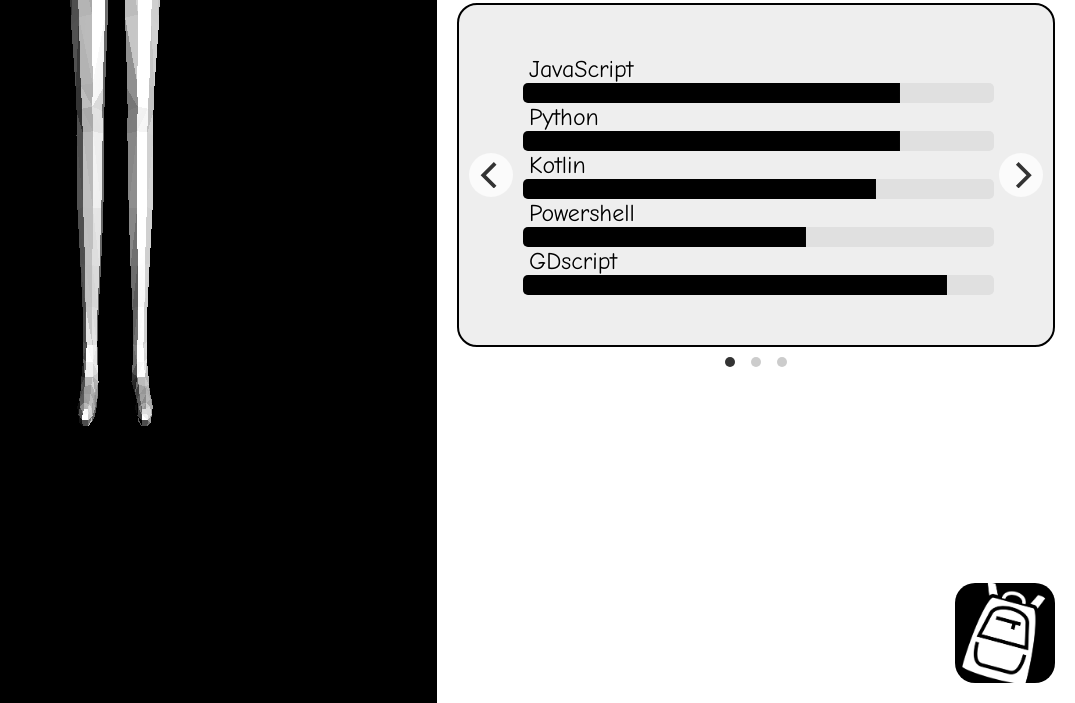
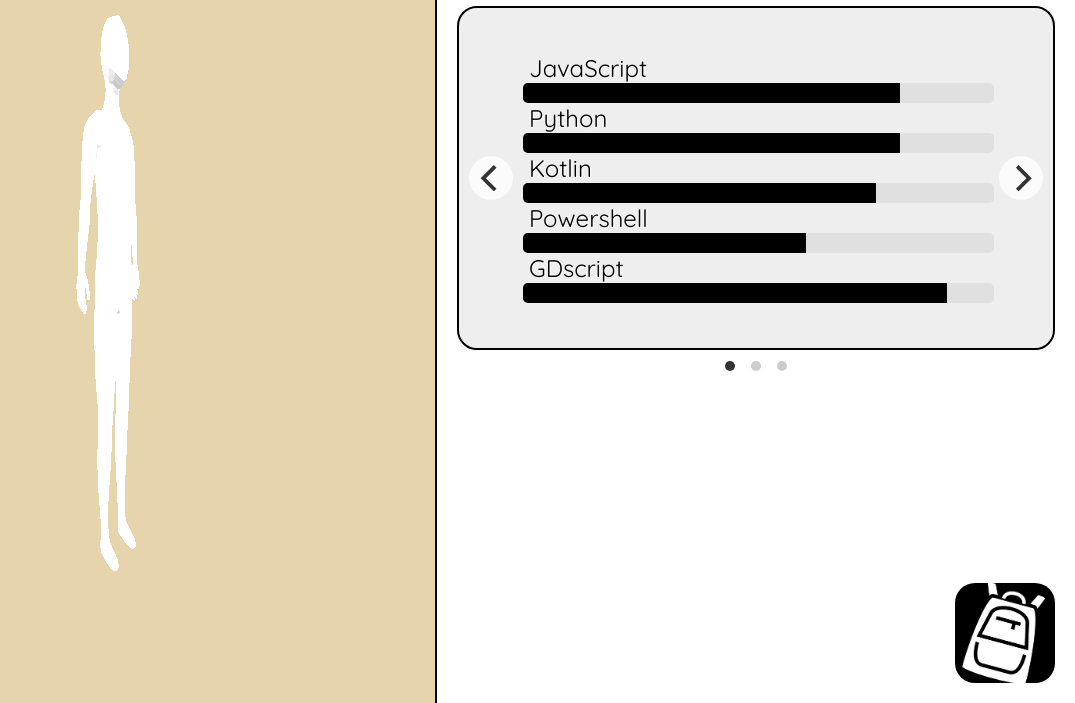
Before and after one commit to Jubibani/Portfolio-Refresh, a website: page layout/devstats.html in a window 1280 px wide. Shown: the part 97-800 px from the top of the page, without its empty margins (205-1280 px from the left). Drawn offline with nearby package versions, Linux system fonts and the light colour scheme; animation ran at ten frames a second.

Commit message:
refactor(font-family): change inconsistent font to quicksand font for all modern browsers and devices

```diff
--- a/layout/devstats.html
+++ b/layout/devstats.html
@@ -5,6 +5,11 @@
     <meta name="viewport" content="width=device-width, initial-scale=1.0">
     <link rel="stylesheet" href="../src/css/dev.css">
     <link rel="stylesheet" href="https://unpkg.com/flickity@2/dist/flickity.min.css">
+
+    <link rel="stylesheet" href="../src/css/global.css">
+    <link rel="preconnect" href="https://fonts.googleapis.com">
+    <link rel="preconnect" href="https://fonts.gstatic.com" crossorigin>
+    <link href="https://fonts.googleapis.com/css2?family=Quicksand:wght@300..700&display=swap" rel="stylesheet">
     <title>Dev Stats</title>
 
 </head>
--- a/src/css/dev.css
+++ b/src/css/dev.css
@@ -2,7 +2,6 @@ body {
     margin: 0;
     display: flex;
     background-color: #f6f8fa;
-    font-family: 'Comic Sans MS', cursive, sans-serif; /* Use a playful font */
 }
 
 .player-status-ui {
@@ -57,7 +56,6 @@ body {
 }
 
 .stats-list li {
-    font-family: 'Comic Sans MS', cursive, sans-serif; /* Use the same font */
     margin: 10px 0; /* Space between stats */
     font-size: 1.5rem; /* Larger font size for better readability */
     color: #000000; /* Dark text color */
@@ -71,7 +69,6 @@ body {
 
 .stats-list-progress li {
     margin-left: 70px;
-    font-family: 'Comic Sans MS', cursive, sans-serif; /* Use the same font */
 
     font-size: 1.5rem; /* Larger font size for better readability */
     color: #000000; /* Dark text color */
@@ -242,14 +239,8 @@ canvas {
     }
 }
 
-h1, h2, h3, h4, h5, h6, p, span, li {
-    font-family: inherit; /* Ensure these elements inherit the font from the body */
-}
 
-/* You can also explicitly set it if needed */
-.stats-list-progress li {
-    font-family: 'Comic Sans MS', cursive, sans-serif; /* Ensure list items use the desired font */
-}
+
 
 .bag-button {
     width: 100px; /* Set width */
--- /dev/null
+++ b/src/css/global.css
@@ -0,0 +1,26 @@
+* {
+    font-family: "Quicksand", sans-serif;
+    font-optical-sizing: auto;
+    font-style: normal;
+}
+
+/* Font weight utilities */
+.font-light {
+    font-weight: 300;
+}
+
+.font-regular {
+    font-weight: 400;
+}
+
+.font-medium {
+    font-weight: 500;
+}
+
+.font-semibold {
+    font-weight: 600;
+}
+
+.font-bold {
+    font-weight: 700;
+}
--- a/src/css/style.css
+++ b/src/css/style.css
@@ -1,5 +1,4 @@
 body {
-    font-family: 'Comic Sans MS', cursive, sans-serif; /* Set the default font for the entire document */
     margin: 0; /* Optional: Reset margin */
     padding: 0; /* Optional: Reset padding */
     line-height: 1.6;
@@ -8,13 +7,6 @@ body {
     overflow: hidden; /* Hide the scrollbar */
 }
 
-h1, h2, h3, h4, h5, h6, p, span, li {
-    font-family: inherit; /* Ensure these elements inherit the font from the body */
-}
-
-.stats-list-progress li {
-    font-family: 'Comic Sans MS', cursive, sans-serif; /* Ensure list items use the desired font */
-}
 
 .hero-title {
     font-size: 4rem; /* Increase the size of Jubibani */
@@ -138,7 +130,6 @@ h2:hover {
 .options {
     text-align: center;
     padding: 20px;
-    font-family: 'Lato', sans-serif; /* Change font to Lato */
     font-size: 1.5rem; /* Increase font size for options */
 }
 
@@ -353,7 +344,6 @@ main {
     padding: 20px;
     max-width: 800px; /* Limit the width for better readability */
     margin: 0 auto; /* Center the content */
-    font-family: 'Lato', sans-serif; /* Use the same font */
     position: relative; /* Set position to relative */
     z-index: 1; /* Ensure it stays above other content */
 }
@@ -405,7 +395,6 @@ main {
     margin-top: 0; /* Ensure there's no top margin for the paragraph */
     margin-bottom: 20px; /* Adjust bottom margin as needed */
     color: black; /* Set text color to black */
-    font-family: 'Comic Sans MS', cursive, sans-serif; /* Use a cartoonish font */
     text-shadow: 1px 1px 0px white; /* Add a white shadow for a cartoonish effect */
 }
 
@@ -460,7 +449,6 @@ main {
 
 .skills-list li {
     margin: 10px 0; /* Space between skills */
-    font-family: 'Comic Sans MS', cursive, sans-serif; /* Use the same font */
 }
 
 
@@ -490,7 +478,6 @@ main {
     margin: 15px; /* Space between interests */
     display: flex; /* Use flexbox for icon and text */
     align-items: center; /* Center align items */
-    font-family: 'Comic Sans MS', cursive, sans-serif; /* Use the same font */
 }
 
 .interest-icon {
--- a/src/css/tabs.css
+++ b/src/css/tabs.css
@@ -15,7 +15,6 @@
     transform: scale(1.1);
     border-right: 1px solid #000;
     transition: background-color 0.3s, transform 0.2s;
-    font-family: 'Comic Sans MS', cursive, sans-serif;
     transition: background-color 0.4s ease-in-out, transform 0.4s ease-in-out;
 }
 
@@ -52,7 +51,6 @@
 
 .tab-content h2 {
     color: #333;
-    font-family: 'Comic Sans MS', cursive, sans-serif;
 }
 
 .tab-content ul {
@@ -61,5 +59,4 @@
 
 .tab-content ul li {
     margin: 5px 0;
-    font-family: 'Comic Sans MS', cursive, sans-serif;
 }
--- a/src/js/devThree.js
+++ b/src/js/devThree.js
@@ -9,11 +9,24 @@ const camera = new THREE.PerspectiveCamera(75, window.innerWidth / window.innerH
 const renderer = new THREE.WebGLRenderer({ canvas: document.getElementById('modelCanvas') });
 renderer.setSize(window.innerWidth / 2, window.innerHeight);
 
+renderer.setClearColor(0xE6D5AC);  // Light brown/beige background
+renderer.shadowMap.enabled = true;  // Enable shadows
 
-// Add lighting to the scene
-const light = new THREE.DirectionalLight(0xffffff, 1);
-light.position.set(2, 2, 5);
-scene.add(light);
+
+// Replace existing lighting setup with this:
+// Main directional light
+const directionalLight = new THREE.DirectionalLight(0xffffff, 1);
+directionalLight.position.set(5, 5, 5);
+directionalLight.castShadow = true;
+scene.add(directionalLight);
+
+// Ambient light for overall scene brightness
+const ambientLight = new THREE.AmbientLight(0x404040, 2);
+scene.add(ambientLight);
+
+// Add hemisphere light for natural lighting
+const hemisphereLight = new THREE.HemisphereLight(0xffffff, 0x404040, 1);
+scene.add(hemisphereLight);
 
 // Load the 3D model (Man.obj)
 const loader = new OBJLoader();
@@ -23,8 +36,19 @@ const modelPath = isGitHubPages ? '/Portfolio-Refresh/assets/Man.obj' : '../asse
 loader.load(
     modelPath,
     function (object) {
-        object.scale.set(1, 1, 1); // Adjust scale if necessary
-        object.position.set(0, -1, 0); // Adjust position if necessary
+        object.scale.set(0.8, 0.8, 0.8);
+        object.position.set(0, -4, 0);
+        object.rotation.y = Math.PI / 4;
+
+        // Add this to handle materials
+        object.traverse((child) => {
+            if (child.isMesh) {
+                child.material.side = THREE.DoubleSide;
+                child.castShadow = true;
+                child.receiveShadow = true;
+            }
+        });
+
         scene.add(object);
     },
     function (xhr) {
@@ -35,12 +59,26 @@ loader.load(
     }
 );
 
-// Set camera position
-camera.position.z = 5;
+// Set camera position for better view
+camera.position.set(0, 1, 8); // Moved back and slightly up
+camera.lookAt(0, 0, 0);
 
-// Setup OrbitControls
+// Setup OrbitControls with constraints
 const controls = new OrbitControls(camera, renderer.domElement);
 controls.enableDamping = true;
+controls.dampingFactor = 0.05;
+controls.minDistance = 3;
+controls.maxDistance = 10;
+controls.enableZoom = true;        // Allow zooming
+controls.enablePan = true;         // Allow panning
+controls.enableRotate = true;      // Allow rotation
+controls.autoRotate = false;       // Optional: auto-rotate the model
+controls.autoRotateSpeed = 2.0;    // Speed of auto-rotation if enabled
+controls.mouseButtons = {
+    LEFT: THREE.MOUSE.ROTATE,      // Left click to rotate
+    MIDDLE: THREE.MOUSE.DOLLY,     // Middle click/wheel to zoom
+    RIGHT: THREE.MOUSE.PAN         // Right click to pan
+};
 
 // Render loop
 function animate() {
```
Also changed, not shown: index.html (+4 -1 lines), layout/about.html (+12 -6 lines), layout/education.html (+7 -1 lines), layout/portfolio.html (+7 -1 lines).
